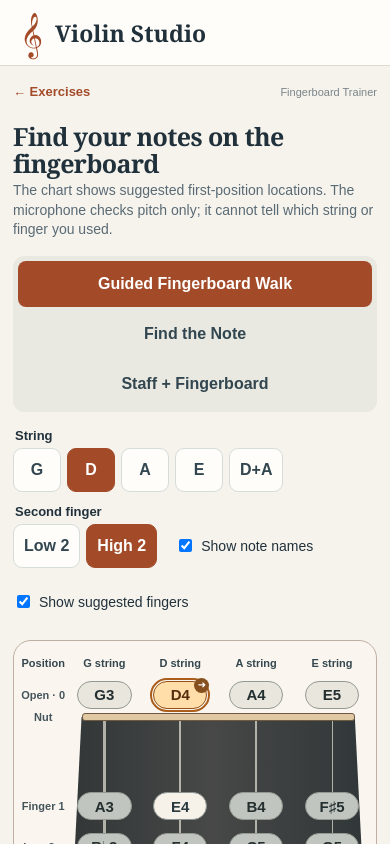
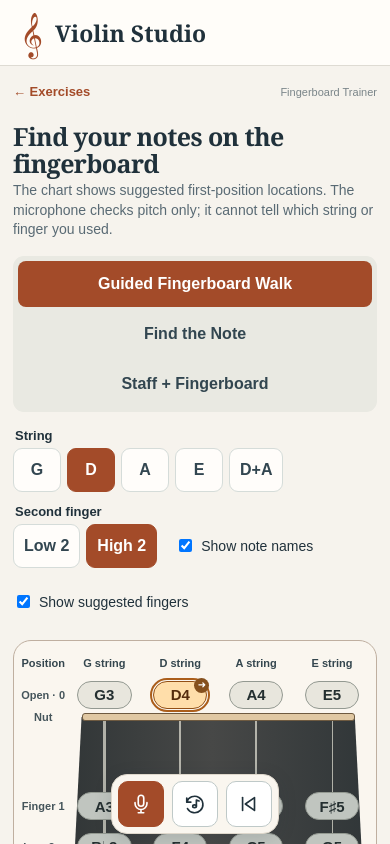
Before and after one commit to IndiaRubber/violin-studio, a React (Vite) app: page / in a window 390 px wide. Both pictures are taken after a click on the button 195 px from the left and 646 px from the top of the page. Shown: the top 844 px of the page. Built offline with nearby package versions, Linux system fonts and the light colour scheme.

Commit message:
feat: keep fingerboard practice controls within reach
Use compact, accessible icon buttons. Pin the controls to the phone viewport so practice can restart without scrolling.

```diff
--- a/src/FingerboardTrainer.tsx
+++ b/src/FingerboardTrainer.tsx
@@ -118,6 +118,7 @@ export function FingerboardTrainer({ a4, onBack }: { a4: number; onBack: () => v
   const changeMode = (next: FingerboardMode) => { if (mode !== next) { stopListening(); setMode(next); } };
   const changeScope = (next: Scope) => { if (scope !== next) { stopListening(); setScope(next); } };
   const nextFind = () => { previousFind.current = sequence.at(-1)?.id; setSeed(value => value + 1); };
+  const listenLabel = starting ? 'Cancel microphone connection' : listening ? 'Stop Listening' : 'Start Listening';
   const status = complete ? 'Sequence complete. Repeat whenever you like.' : demo ? 'Reference tone playing or settling. Microphone paused.' : !listening ? 'Start listening when you are ready.' : state === 'release' ? 'Good. Release briefly before the next note.' : state === 'matching' ? 'That pitch is steady. Keep playing.' : state === 'wrong' ? 'Different pitch. Find the target and try again.' : state === 'quiet' ? 'Waiting for a clear note.' : state === 'uncertain' || state === 'outlier' ? 'Uncertain sound. Try a steady note.' : 'Play the target note.';
 
   return <section className="fingerboard-trainer">
@@ -134,15 +135,38 @@ export function FingerboardTrainer({ a4, onBack }: { a4: number; onBack: () => v
       {mode === 'find' && <button className="secondary" onClick={() => setRevealed(true)}>Reveal current position</button>}
       {mode === 'staff' && <label><input type="checkbox" checked={showPosition} onChange={e => setShowPosition(e.target.checked)} /> Show target position</label>}
     </div>
+    <div className="fb-action-bar" role="group" aria-label="Fingerboard practice controls">
+      <button type="button" className="primary" aria-label={listenLabel} title={listenLabel} onClick={listening || starting ? stopListening : start} disabled={complete}>
+        <PracticeIcon name={listening || starting ? 'stop' : 'microphone'} />
+      </button>
+      <button type="button" className="secondary" aria-label="Restart note" title="Restart note" disabled={complete} onClick={() => { session.current?.restartNote(); setState('quiet'); setReading(emptyReading); }}>
+        <PracticeIcon name="note" />
+      </button>
+      <button type="button" className="secondary" aria-label="Restart sequence" title="Restart sequence" onClick={restart}>
+        <PracticeIcon name="sequence" />
+      </button>
+      {complete && mode === 'find' && <button type="button" className="secondary" aria-label="New shuffle" title="New shuffle" onClick={nextFind}>
+        <PracticeIcon name="shuffle" />
+      </button>}
+    </div>
     {mode === 'staff' && <div className="score-card"><div className="score-heading">Read the staff, then find its suggested position</div><Staff notes={notes} currentIndex={progress} keySignature="C" labels={notes.map((n, i) => names || i < progress ? n.name : i === progress ? 'Now' : '·')} fingering={fingers && showPosition ? sequence.map(p => `${p.string}${p.finger}`) : null} /></div>}
     <FingerboardChart mode={mode} sequence={sequence} progress={progress} target={target} a4={a4} names={names} fingers={fingers} hintLevel={hintLevel} revealed={revealed} showPosition={showPosition} />
     <p className="fb-chart-note" id="fb-spacing-info">Open notes sit above the nut. Below it, dots show relative fingertip spacing toward the bridge. Low 2 and high 2 are alternate spots for the same finger. “Out of range” means this microphone exercise cannot assess that pitch at A4 = {a4} Hz.</p>
     <div className="fb-progress"><strong>{complete ? 'Complete' : `Note ${progress + 1} of ${sequence.length}`}</strong><span>{progress} played</span></div>
     <div className="feedback-grid"><div className="feedback-card target-card"><div><p className="eyebrow">Target</p><strong>{target ? spellPosition(target) : '—'}</strong><small>{target ? mode === 'find' && !revealed && hintLevel === 'memory' || mode === 'staff' && !showPosition ? 'Find its place on the chart' : `${target?.string} string · ${fingers ? fingerLabel(target!) : 'suggested finger hidden'}` : ''}</small></div><button className="tone-button" onClick={() => void hear()}>{demo ? 'Stop tone' : 'Hear note'}</button></div><div className="feedback-card"><p className="eyebrow">Detected</p><strong>{liveHz ? frequencyToNote(liveHz, a4) : '—'}</strong><small>{liveHz ? `${liveHz.toFixed(1)} Hz` : state === 'release' ? 'Waiting for next note' : listening ? 'Insufficient or uncertain signal' : 'Microphone off'}</small></div><div className="feedback-card meter-card"><p className="eyebrow">Intonation <strong>{cents === null ? '—' : `${Math.round(cents) > 0 ? '+' : ''}${Math.round(cents)} cents`}</strong></p><div className="meter"><span className="center-line"/><span className="meter-needle" style={{ left: `${50 + Math.max(-60, Math.min(60, cents ?? 0)) / 120 * 100}%` }}/></div><div className="meter-labels"><span>Flat</span><span>In tune</span><span>Sharp</span></div></div></div>
     <p className="status" role="status">{status}</p>{last && <p className="fb-last">Last played: {spellPosition(last)} · suggested {last.string} string, {fingerLabel(last)}.</p>}{error && <p role="alert" className="error">{error}</p>}
-    <div className="actions"><button className="primary" onClick={listening || starting ? stopListening : start} disabled={complete}>{starting ? 'Connecting…' : listening ? 'Stop Listening' : 'Start Listening'}</button><button className="secondary" onClick={() => { session.current?.restartNote(); setState('quiet'); setReading(emptyReading); }}>Restart note</button><button className="secondary" onClick={restart}>Restart sequence</button>{complete && mode === 'find' && <button className="secondary" onClick={nextFind}>New shuffle</button>}</div>
     <details className="help"><summary>How this trainer works</summary><p>Play acoustic violin notes steadily and in tune. The same written pitch can be produced in more than one place, such as A4 on the D string with finger 4 or the open A string. Pitch alone cannot verify the chosen position. Hear note plays a synthesized reference at the current A4 setting. The microphone pauses during playback and for a short settling period.</p></details>
   </section>;
 }
 
+function PracticeIcon({ name }: { name: 'microphone' | 'stop' | 'note' | 'sequence' | 'shuffle' }) {
+  return <svg aria-hidden="true" focusable="false" width="22" height="22" viewBox="0 0 24 24" fill="none" stroke="currentColor" strokeWidth="1.8" strokeLinecap="round" strokeLinejoin="round">
+    {name === 'microphone' && <><rect x="9" y="2.5" width="6" height="12" rx="3" /><path d="M5.5 10.5v1a6.5 6.5 0 0 0 13 0v-1M12 18v3.5m-3 0h6" /></>}
+    {name === 'stop' && <rect x="6" y="6" width="12" height="12" rx="2" fill="currentColor" stroke="none" />}
+    {name === 'note' && <><path d="M3 10a9 9 0 1 1 .8 7M3 5.5V10h4.5M13.5 14.5V7.75l3 1" /><ellipse cx="11.5" cy="14.5" rx="2" ry="1.5" /></>}
+    {name === 'sequence' && <><path d="M5 5v14" /><path d="m18 5-10 7 10 7z" /></>}
+    {name === 'shuffle' && <path d="M3 6h3c4 0 5 12 11 12h4m-3-3 3 3-3 3M3 18h3c1.5 0 2.5-1.5 3.5-3.5m4-5C14.5 7.5 15.5 6 17 6h4m-3-3 3 3-3 3" />}
+  </svg>;
+}
+
 function spellPosition(p: Position) { return `${p.pitch.step}${p.pitch.accidental === '#' ? '♯' : p.pitch.accidental === 'b' ? '♭' : ''}${p.pitch.octave}`; }
--- a/src/styles.css
+++ b/src/styles.css
@@ -362,15 +362,21 @@ main{width:calc(100% - 26px)}
 .fb-chart-note{width:min(100%,26rem);font-size:13px;color:#52646a;line-height:1.4;margin:8px auto 16px}
 .fb-progress{display:flex;justify-content:space-between;gap:8px;margin:14px 0 8px;font-size:16px}
 .fb-last{color:#215d45;font-weight:700;font-size:14px}
+.fb-action-bar{display:flex;gap:8px;width:max-content;margin:10px auto 0;padding:6px;border:1px solid #ded7cb;border-radius:16px;background:#faf6ef}
+.fb-action-bar button{display:grid;place-items:center;width:46px;min-height:46px;padding:0}
+.fb-action-bar button:disabled{opacity:.5;cursor:default}
 .fingerboard-trainer .score-card{margin:12px 0}
 .fingerboard-trainer .feedback-grid{margin-top:12px}
 .fingerboard-trainer .target-card small{white-space:normal}
 .fingerboard-trainer .tone-button{width:auto}
+@media(max-width:650px){
+  .app-shell:has(.fb-action-bar){padding-bottom:calc(70px + env(safe-area-inset-bottom,0px))}
+  .fb-action-bar{position:fixed;z-index:2;left:50%;bottom:calc(10px + env(safe-area-inset-bottom,0px));transform:translateX(-50%);margin:0;box-shadow:0 4px 18px #20313b26}
+}
 @media(max-width:480px){
   .fingerboard-trainer{padding-top:8px}
   .fb-chart{--fb-gutter:2.9rem;--fb-inset:6px;--fb-dot-h:28px}
   .fb-chart-head,.fb-row-name,.fb-nut span{font-size:11px}
   .fb-dot strong{font-size:15px}
-  .fingerboard-trainer .actions{flex-wrap:wrap}
 }
 @media(prefers-reduced-motion:no-preference){.fb-cell.done .fb-dot{animation:fb-success .28s ease-out}@keyframes fb-success{from{box-shadow:inset 0 0 0 4px #28775d}to{box-shadow:inset 0 0 0 0 transparent}}}
```
Also changed, not shown: 2 other files (tests, documents, lock files or other folders).
